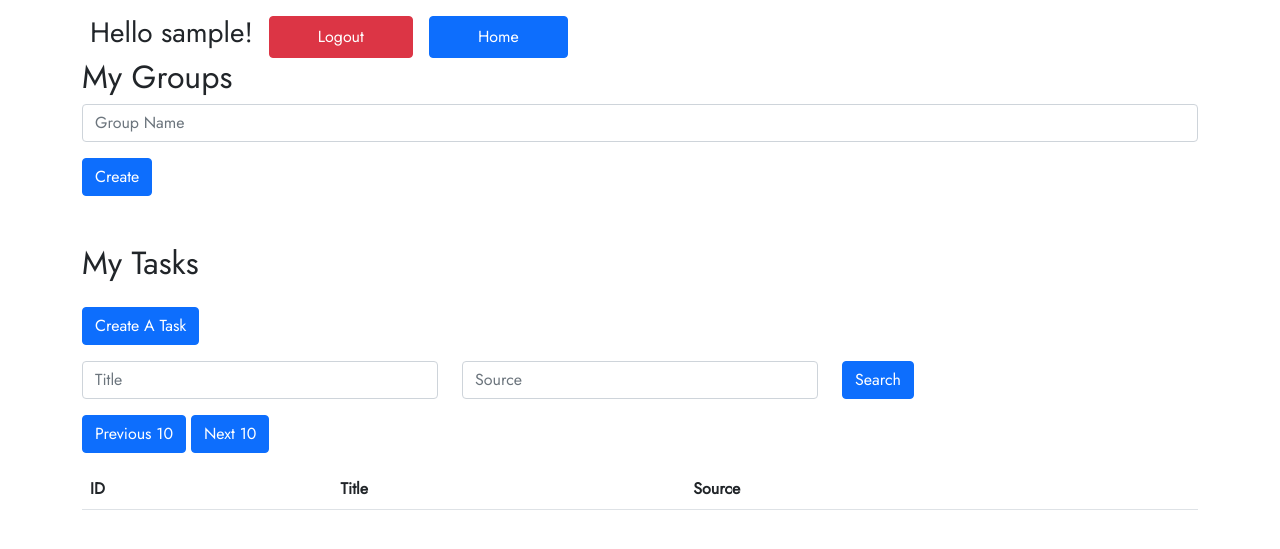
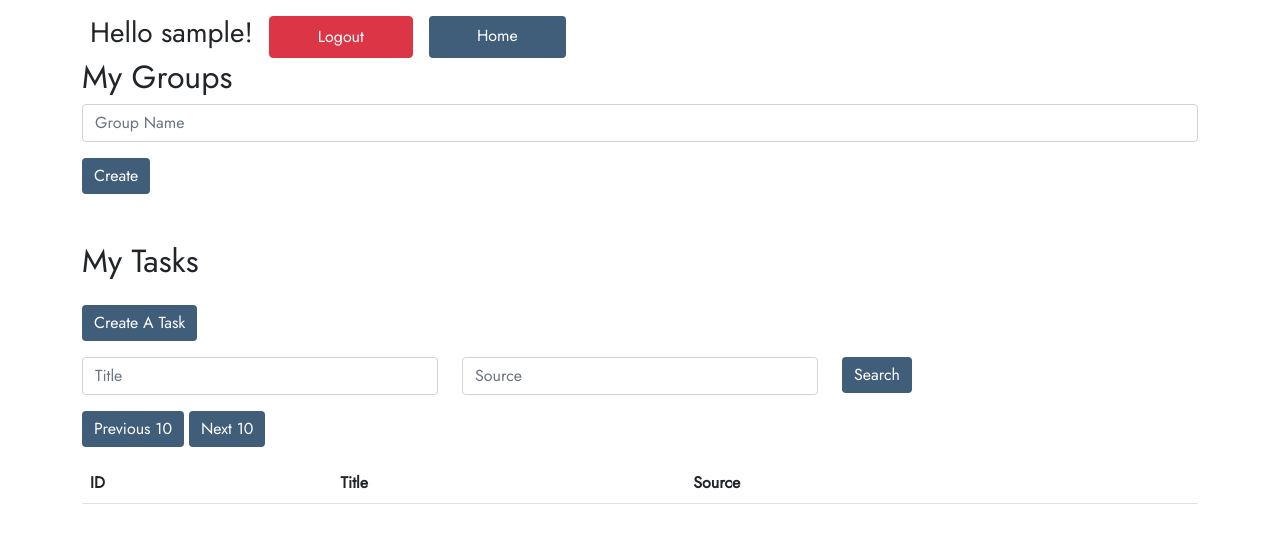
Before and after one commit to vietspeak/VietSpeakWebsite, a Flask app: page /tasks in a window 1280 px wide. Shown: the top 549 px of the page. Run offline with Flask 2, Linux system fonts and the light colour scheme; the visitor is signed in with stand-in values (Sample User, id 1); data comes from the database, SQL or seed files in the repository; data that the repository does not hold is empty.

Commit message:
Styling the buttons - change color to light blue black

```diff
--- a/templates/tasks.html
+++ b/templates/tasks.html
@@ -40,7 +40,7 @@
                 >Logout</a
               ><br />
               <a
-                class="btn btn-primary mx-2 py-2 px-5"
+                class="btn btn-primary mx-2 py-2 px-5 btn-background_black"
                 href="./tasks"
                 role="button"
                 >Home</a
@@ -62,7 +62,7 @@
               <div>
                 <button
                   type="button"
-                  class="btn btn-primary mt-3"
+                  class="btn btn-primary mt-3 btn-background_black"
                   id="create_group"
                 >
                   Create
@@ -74,7 +74,7 @@
 
             <h2 class="mt-5">My Tasks</h2>
             <a
-              class="btn btn-primary my-3"
+              class="btn btn-primary my-3 btn-background_black"
               href="./create_task_page"
               role="button"
               >Create A Task</a
@@ -98,7 +98,11 @@
                 />
               </div>
               <div class="col">
-                <button type="button" class="btn btn-primary" id="search">
+                <button
+                  type="button"
+                  class="btn btn-primary btn-background_black"
+                  id="search"
+                >
                   Search
                 </button>
               </div>
@@ -108,14 +112,14 @@
               <div>
                 <button
                   type="button"
-                  class="btn btn-primary my-3"
+                  class="btn btn-primary my-3 btn-background_black"
                   id="search_prev_page"
                 >
                   Previous 10
                 </button>
                 <button
                   type="button"
-                  class="btn btn-primary"
+                  class="btn btn-primary btn-background_black"
                   id="search_next_page"
                 >
                   Next 10
@@ -273,8 +277,16 @@
     </script>
   </body>
   <style>
+    :root {
+      --color-background_black: #405d7a !important;
+    }
     * {
       font-family: "Jost", sans-serif;
     }
+
+    .btn-background_black {
+      background-color: var(--color-background_black);
+      border: none;
+    }
   </style>
 </html>
```
